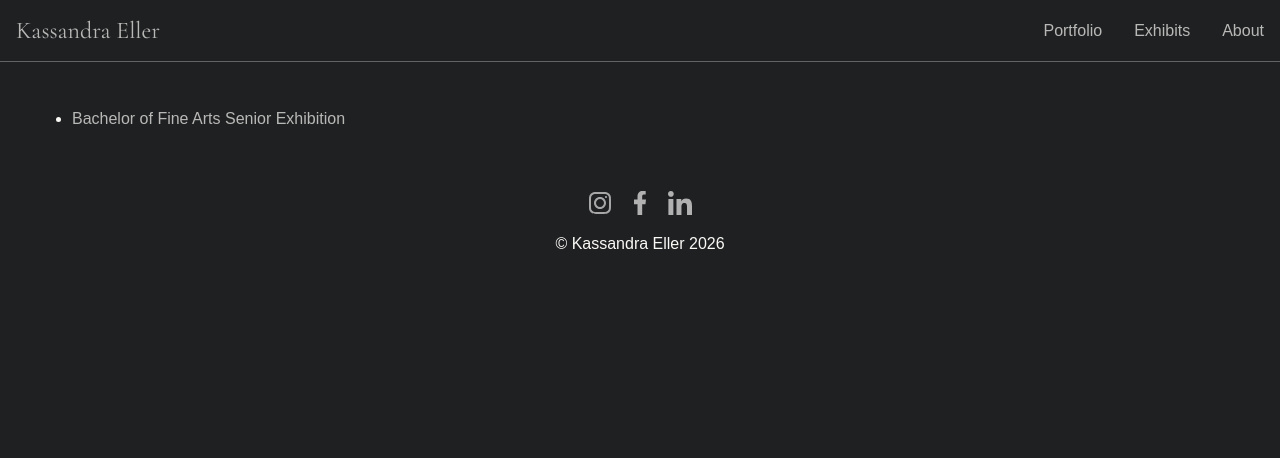
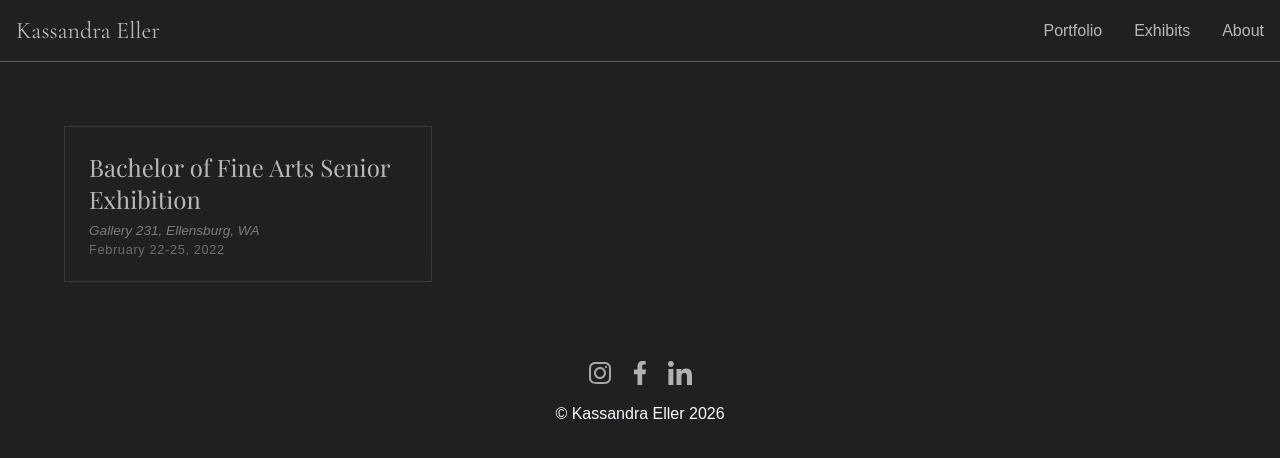
Before and after one commit to JEller98/Photography-Site, a React (Vite) app: page /exhibits in a window 1280 px wide. Shown: the top 458 px of the page. Built offline with nearby package versions, Linux system fonts and the light colour scheme; a web font is replaced by a local one.

Commit message:
Updated layout/styling of "ExhibitsCategory" component

```diff
--- a/src/index.css
+++ b/src/index.css
@@ -7,6 +7,10 @@
     --font-project-overlay: "Playfair Display", serif;
     --font-color: #faf9f6;
     --bg-color: #1f2022;
+}
+
+*, *::before, *::after {
+    box-sizing: border-box;
 }
 
 body {
@@ -381,6 +385,47 @@ nav a:hover::after, a:focus::after {
     letter-spacing: 0.05em;
 }
 
+/* exhibits */
+.exhibits-grid {
+    display: grid;
+    grid-template-columns: repeat(auto-fill, minmax(300px, 1fr));
+    gap: 1.5rem;
+    padding: 2rem;
+}
+
+.exhibit-card {
+    border: 1px solid rgba(255, 255, 255, 0.15);
+    padding: 1.5rem;
+    transition: border-color 0.3s ease, background 0.3s ease;
+    display: block;
+}
+
+.exhibit-card:hover, .exhibit-card:focus {
+    border-color: rgba(255, 255, 255, 0.5);
+    background: rgba(255, 255, 255, 0.04);
+}
+
+.exhibit-card--title {
+    font-family: var(--font-project-overlay);
+    font-size: 1.5rem;
+    font-weight: 400;
+    margin: 0 0 0.5rem 0;
+}
+
+.exhibit-card--venue {
+    font-size: 0.85rem;
+    opacity: 0.6;
+    margin: 0 0 0.25rem 0;
+    font-style: italic;
+}
+
+.exhibit-card--date {
+    font-size: 0.8rem;
+    opacity: 0.5;
+    margin: 0;
+    letter-spacing: 0.05em;
+}
+
 /* about page */
 .about-container {
     display: flex;
@@ -518,6 +563,18 @@ footer a:hover img, footer a:focus img {
         filter: none;
     }
 
+    /* prevent strange behavior on small screen sizes */
+    .exhibits-grid {
+        grid-template-columns: 1fr;
+        padding: 1rem;
+    }
+
+    .exhibit-card {
+        max-width: 500px;
+        margin: 0 auto;
+        width: 100%;
+    }
+
     .about-container {
         flex-direction: column;
     }
--- a/src/pages/ExhibitsCategory.jsx
+++ b/src/pages/ExhibitsCategory.jsx
@@ -5,14 +5,24 @@ import {Helmet} from "react-helmet-async";
 export default function ExhibitsCategory () {
     return (
         <>
+            {/* concept to revisit when there's more exhibits:
+
+            Timeline/list with metadata.
+            A vertical list where each exhibit shows the title large on the left and the venue/date smaller and dimmer to the right,
+            separated by a thin rule.
+
+            Doesn't really work when there's only one exhibit though...*/}
+
             <Helmet><title>Exhibits - Kassandra Eller</title></Helmet>
-            <ul>
+            <div className = "exhibits-grid">
                 {exhibitsList.map(exhibit =>
-                    <li key = {exhibit.slug}>
-                        <Link to = {`/exhibits/${exhibit.slug}`}>{exhibit.title}</Link>
-                    </li>
-                )}
-            </ul>
+                    <Link key = {exhibit.slug} to = {`/exhibits/${exhibit.slug}`} className = "exhibit-card">
+                        <h2 className = "exhibit-card--title">{exhibit.title}</h2>
+                        <p className = "exhibit-card--venue">{exhibit.venue}</p>
+                        <p className = "exhibit-card--date">{exhibit.date}</p>
+                    </Link>
+                    )}
+            </div>
         </>
     );
 }
```
